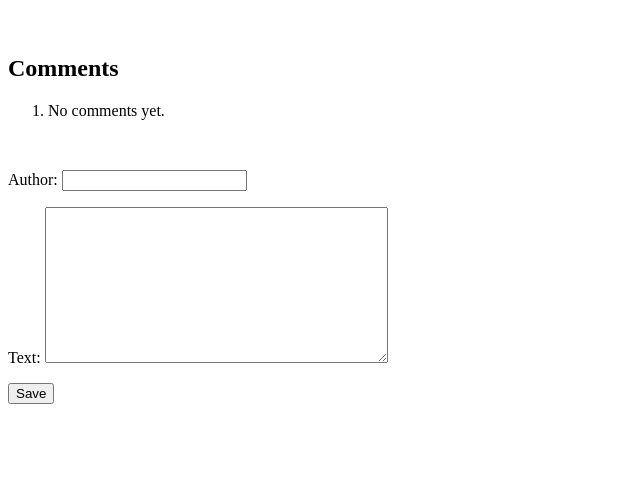
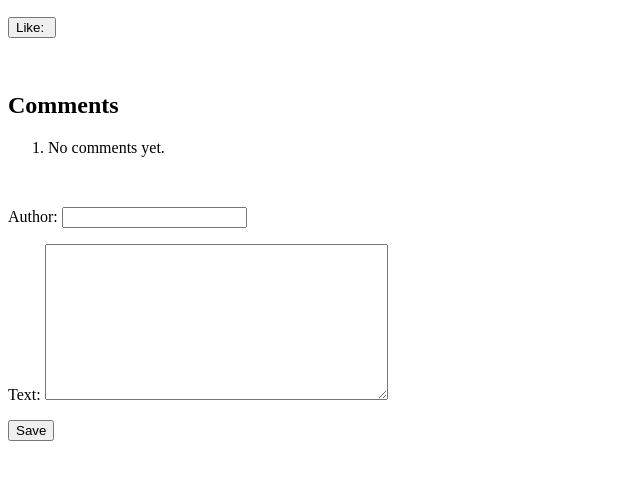
Before and after one commit to yamamichid/DjangoSimpleBlog, a Django app: template blog/templates/blog/article_detail.html in a window 1280 px wide. Shown: the part 38-518 px from the top of the page, without its empty margins (0-640 px from the left). Run offline with Django 4.2, Linux system fonts and the light colour scheme; the template is opened without the code that fills it: values that come from a table or form of the project are taken from there, others are empty.

Commit message:
Add like

```diff
--- a/blog/models.py
+++ b/blog/models.py
@@ -4,6 +4,7 @@
 class Article(models.Model):
     title = models.CharField(max_length=200)
     text = models.TextField()
+    like = models.IntegerField(default=0)
     created_at = models.DateTimeField(auto_now_add=True)
     updated_at = models.DateTimeField(auto_now=True)
 
--- a/blog/templates/blog/article_detail.html
+++ b/blog/templates/blog/article_detail.html
@@ -9,6 +9,12 @@
 <small>updated at: {{ object.updated_at }}</small>
 <br>
 <p>{{ object.text }}</p>
+<p>
+    <form method="post">{% csrf_token %}
+        <input type="submit" value="Like: {{ object.like }}">
+        <input type="hidden" name="like">
+    </form>
+</p>
 <br>
 <h2>Comments</h2>
 <ol>
```
Also changed, not shown: blog/views.py (+8 -0 lines), blog/migrations/0003_article_like.py (added).
